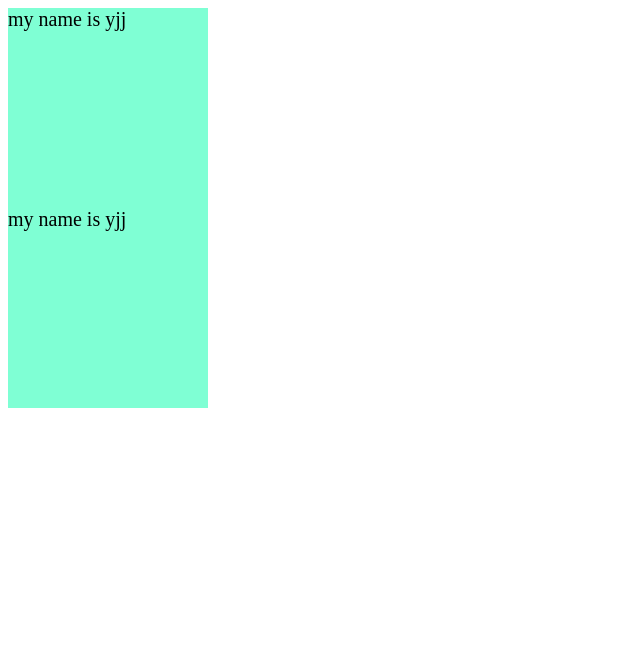
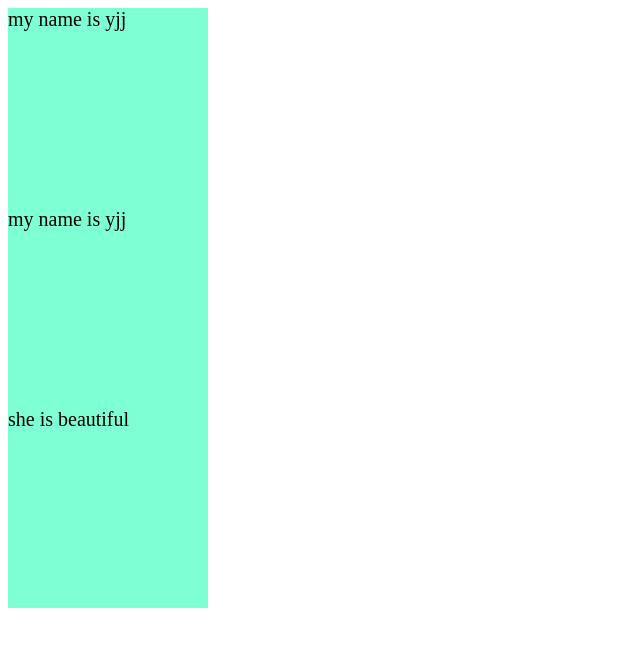
Before and after one commit to lf2021/gitOperation, a plain HTML site: page index.html in a window 1280 px wide. Shown: the whole page, without its empty margins (0-640 px from the left). Drawn offline with Linux system fonts and the light colour scheme.

Commit message:
feat: 666

```diff
--- a/index.html
+++ b/index.html
@@ -16,5 +16,6 @@
 <body>
   <div>my name is yjj</div>
   <div>my name is yjj</div>
+  <div>she is beautiful</div>
 </body>
 </html>
```
